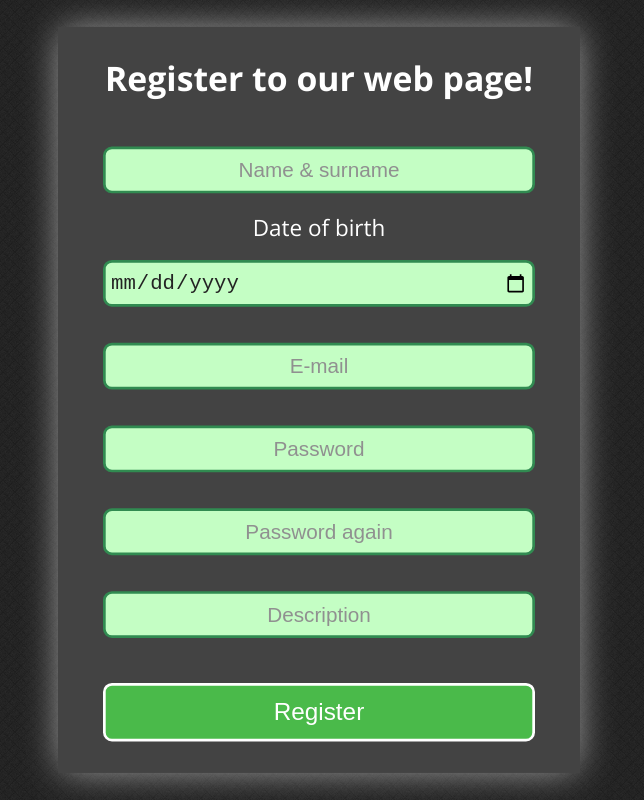
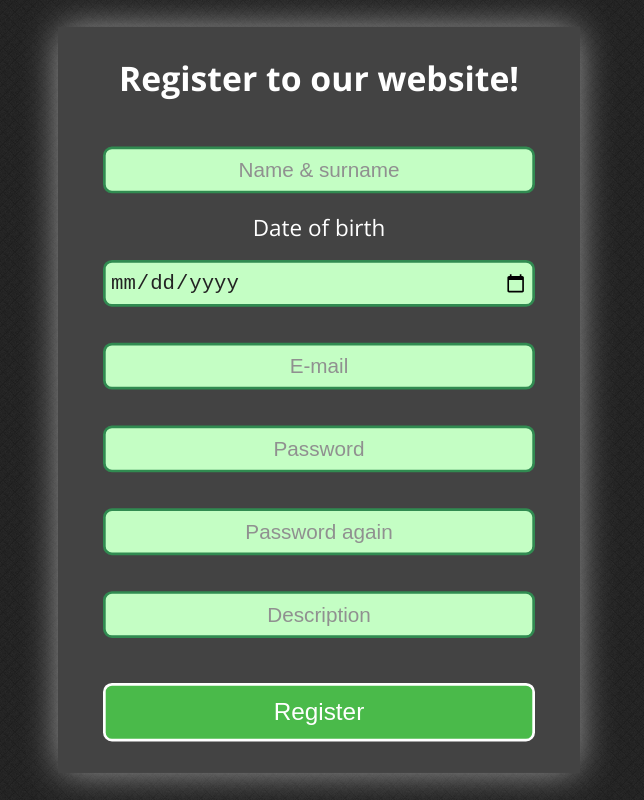
Before and after one commit to KamilCherry/JS-Form, a plain HTML site: page index.html in a window 1280 px wide. Shown: the whole page, without its empty margins (321-965 px from the left). Drawn offline with Linux system fonts and the light colour scheme.

Commit message:
Change text in h2.title in index.html

```diff
--- a/index.html
+++ b/index.html
@@ -23,7 +23,7 @@
     <main>
 
     <section> <!-- Title section -->
-        <h2 class="title">Register to our web page!</h2>
+        <h2 class="title">Register to our website!</h2>
     </section>
 
     <section> <!-- Info fields section -->
```
